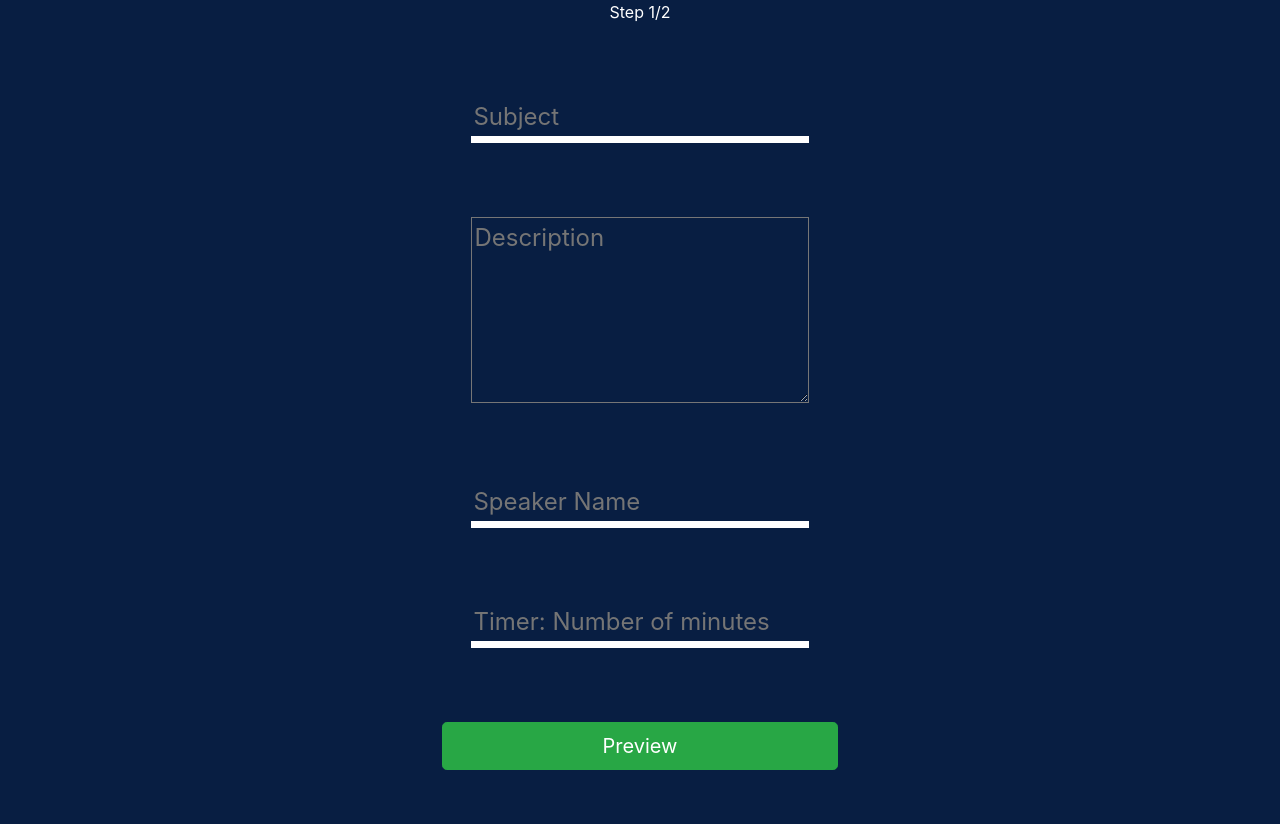
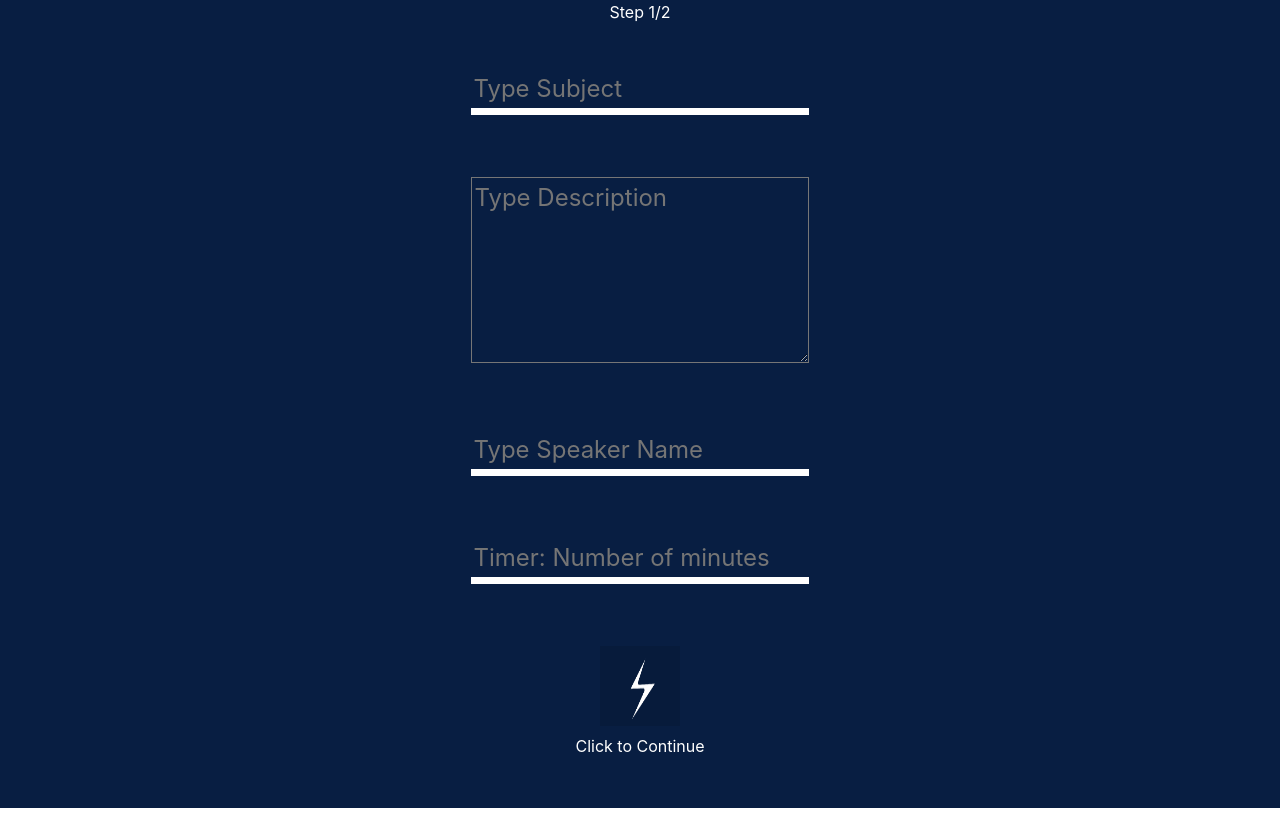
Before and after one commit to jcsmileyjr/lighting-talks, a React (Create React App) app: page / in a window 1280 px wide. Both pictures are taken after a click on the button 640 px from the left and 720 px from the top of the page. Built offline with nearby package versions, Linux system fonts and the light colour scheme.

Commit message:
Refactor Button based on wireframe
Add lighting bolt image and user instructions

```diff
--- a/src/components/Button/Button.js
+++ b/src/components/Button/Button.js
@@ -1,17 +1,20 @@
 import React from 'react';
 import './button.css';
+
 import {Container, Row, Col, Button} from 'react-bootstrap';
+import blueBolt from '../../assets/images/blue-bolt-2.png';
 
 const PrimaryButton = props => {
     return(
         <Container fluid={true} className="containerStyle">
-            <Row>
-                <Col xs={0} sm={4}></Col>
-                <Col xs={12} sm={4}>
-                    <Button onClick={props.action} variant="success" type="submit" block size="lg">Preview</Button>
-                </Col>
-                <Col xs={0} sm={4}></Col>
-            </Row>
+            <Row style={{height:"15vh"}}>
+                    <Col xs={12}>
+                        <button className="buttonStyle">
+                            <img className="loginButton" src={blueBolt} alt="white lighting bolt" onClick={props.action} />
+                        </button>
+                    </Col>
+                    <Col xs={12}>Click to Continue</Col>
+                </Row>
         </Container>
     );
 }
--- a/src/components/Button/button.css
+++ b/src/components/Button/button.css
@@ -1,3 +1,13 @@
 .containerStyle {
-    margin-top: 20px;
+    color:white;
 }
+
+.loginButton {
+    height: 5rem;
+    width: 5rem;
+}
+
+.buttonStyle {
+    border: 0px solid #081E42;
+    padding: 0px;
+}
--- a/src/css/setup.css
+++ b/src/css/setup.css
@@ -5,4 +5,5 @@ section {
     align-content: space-between;
     justify-content: space-evenly;
     height:100vh;
+    margin-top:-1rem;
 }
--- a/src/screens/Setup.js
+++ b/src/screens/Setup.js
@@ -5,7 +5,6 @@ import Header from '../components/header/Header';
 import Input from '../components/Input/Input';
 import TextArea from '../components/Input/TextArea';
 import PrimaryButton from '../components/Button/Button';
-import colors from '../constants';
 
 const Setup = props => {
     return(
@@ -14,13 +13,13 @@ const Setup = props => {
             <section>
                 <Input  action={props.getSubject}
                         output={props.subject}
-                        label="Subject" />
+                        label="Type Subject" />
                 <TextArea   action={props.getDescription}
                             output={props.description}
-                            label="Description" />
+                            label="Type Description" />
                 <Input  action={props.getSpeaker}
                         output={props.speaker}
-                        label="Speaker Name" />
+                        label="Type Speaker Name" />
                 <Input  action={props.getMinutes}
                         output = {props.minutes}
                         label="Timer: Number of minutes" />
```
Also changed, not shown: src/assets/images/blue-bolt-2.png (added).
